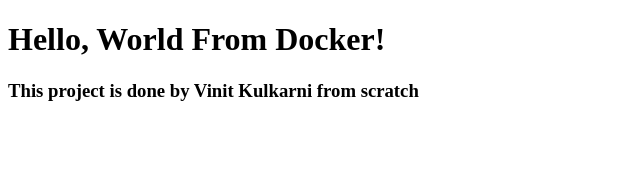
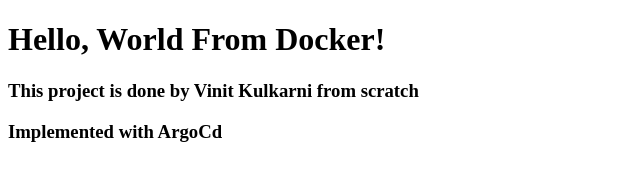
Before and after one commit to VinitKulkarni/Hello-World-Jenkins-GitOps-Project, a plain HTML site: page index.html in a window 1280 px wide. Shown: the whole page, without its empty margins (0-640 px from the left). Drawn offline with Linux system fonts and the light colour scheme.

Commit message:
Update index.html

```diff
--- a/index.html
+++ b/index.html
@@ -8,5 +8,6 @@
 <body>
     <h1>Hello, World From Docker!</h1>
     <h3>This project is done by Vinit Kulkarni from scratch</h3>
+    <h3>Implemented with ArgoCd</h3>
 </body>
 </html>
```
